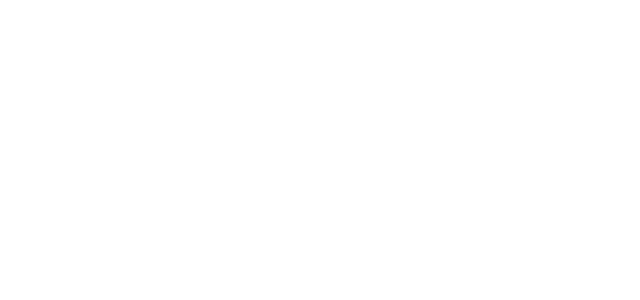
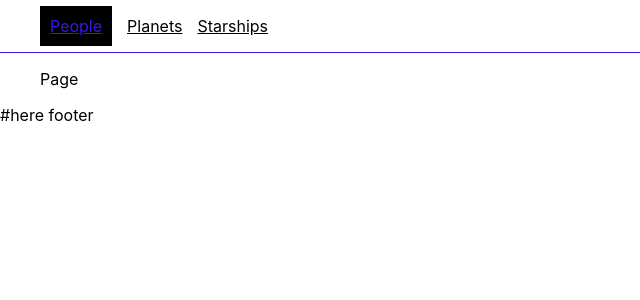
Before and after one commit to LvivCucumbers/DreamTeam, a React (Create React App) app in the folder app/: page / in a window 1280 px wide. Shown: the top 300 px of the page, without its empty margins (0-640 px from the left). Built offline with nearby package versions, Linux system fonts and the light colour scheme.

Commit message:
add navbar

```diff
--- a/app/package.json
+++ b/app/package.json
@@ -2,6 +2,7 @@
   "name": "app",
   "version": "0.1.0",
   "private": true,
+  "homepage":".",
   "dependencies": {
     "@testing-library/jest-dom": "^5.16.5",
     "@testing-library/react": "^13.4.0",
--- a/app/src/components/App.js
+++ b/app/src/components/App.js
@@ -5,24 +5,17 @@ import { SharedLayout } from './SharedLayout';
 import { useEffect } from 'react';
 const People = lazy(() => import('../pages/People'));
 const Planets = lazy(() => import('../pages/Planets'));
-const Startships = lazy(() => import('../pages/Starships'));
+const Starships = lazy(() => import('../pages/Starships'));
 
-export const App = () => {
-
-
-  useEffect(() => {
-    console.log('wtf')
-}, []);
+export function App () {
   return (
-    <>
      <Routes>
-      <Route path="./" element={ <SharedLayout />} >
+      <Route path="/" element={ <SharedLayout />} >
         <Route index element= { <People />} />
-        <Route path="planets" element={<Planets />} />
-        <Route path="startships" element={<Startships />} />
+        <Route path="/planets" element={<Planets />} />
+        <Route path="/starships" element={<Starships />} />
       </Route>
-    </Routes></>
-
+    </Routes>
   );
 };
 
--- a/app/src/components/SharedLayout.js
+++ b/app/src/components/SharedLayout.js
@@ -1,31 +1,34 @@
 import { Suspense } from 'react';
 import { NavLink, Outlet } from 'react-router-dom';
 import styled from 'styled-components';
-
+import styles from './SharedLayout.module.css';
 export function SharedLayout() {
 
   const StyledLink = styled(NavLink)`
     color: black;
     &.active {
-      color: orange;
+      color: #3816E7;
+      background-color: black;
+      padding:10px;
+
     }
   `;
 
     return (
         <>
-            <header>
+            <header className={styles.header}>
                 <nav>
-                    <ul>
-                        <li>
+                    <ul className={styles.list}>
+                        <li className={styles.item}>
                             <StyledLink to="/" end>
-                                Home
+                                People
                             </StyledLink>
                         </li>
-                        <li>
-                            <StyledLink to="/starships">starships</StyledLink>
+                        <li className={styles.item}>
+                            <StyledLink to="/planets" className={styles.itemText}>Planets</StyledLink>
                         </li>
-                        <li>
-                            <StyledLink to="/movies">Movie</StyledLink>
+                        <li className={styles.item}>
+                            <StyledLink to="/starships" className={styles.itemText}>Starships</StyledLink>
                         </li>
                     </ul>
                 </nav>
--- /dev/null
+++ b/app/src/components/SharedLayout.module.css
@@ -0,0 +1,16 @@
+.header {
+    border-bottom: 1px solid #3816E7;
+}
+
+.list {
+    display: flex;
+}
+
+.item {
+    margin-right: 15px;
+    list-style: none;
+}
+
+.item:last-child {
+    margin-right: 0;
+}
--- a/app/src/pages/Planets.js
+++ b/app/src/pages/Planets.js
@@ -1,7 +1,6 @@
 
 import { Link, useLocation } from 'react-router-dom';
 import { useEffect, useState } from 'react';
-
 
 
 export default function Planets() {
```
Also changed, not shown: app/src/index.js (+7 -9 lines), app/src/pages/People.js (+0 -8 lines), app/src/reportWebVitals.js (added, +13 -0 lines), 1 other file (tests, documents, lock files or other folders).
